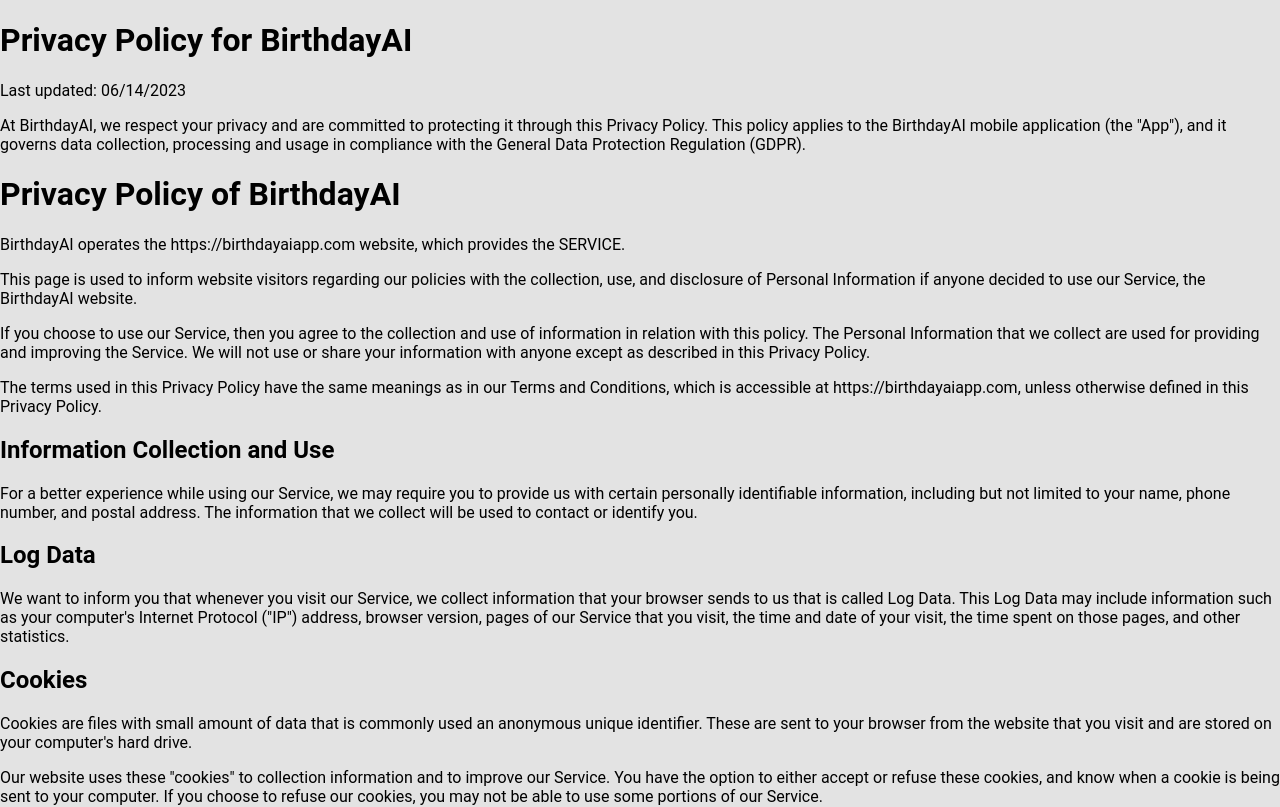
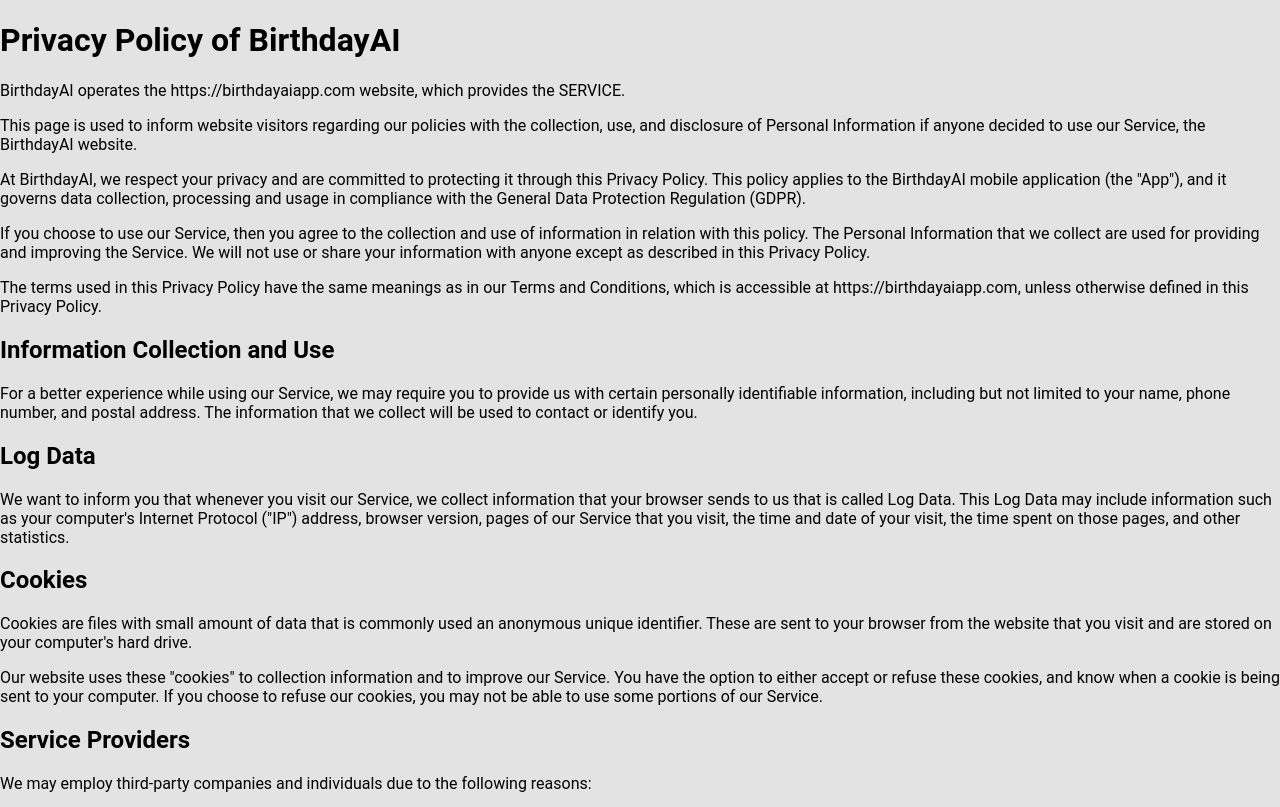
Before and after one commit to BirthdayAI/BirthdayAI-web-frontend, a React (Create React App) app: page /privacy in a window 1280 px wide. Shown: the top 807 px of the page. Built offline with nearby package versions, Linux system fonts and the light colour scheme; no server answers.

Commit message:
Privacy update

```diff
--- a/src/privacy/PrivacyPolicy.js
+++ b/src/privacy/PrivacyPolicy.js
@@ -2,16 +2,6 @@
 
 const PrivacyPolicy = () => (
   <div>
-    <h1>Privacy Policy for BirthdayAI</h1>
-    <p>Last updated: 06/14/2023</p>
-
-    <p>
-      At BirthdayAI, we respect your privacy and are committed to protecting it
-      through this Privacy Policy. This policy applies to the BirthdayAI mobile
-      application (the "App"), and it governs data collection, processing and
-      usage in compliance with the General Data Protection Regulation (GDPR).
-    </p>
-
     <h1>Privacy Policy of BirthdayAI</h1>
 
     <p>
@@ -23,6 +13,13 @@
       This page is used to inform website visitors regarding our policies with
       the collection, use, and disclosure of Personal Information if anyone
       decided to use our Service, the BirthdayAI website.
+    </p>
+
+    <p>
+      At BirthdayAI, we respect your privacy and are committed to protecting it
+      through this Privacy Policy. This policy applies to the BirthdayAI mobile
+      application (the "App"), and it governs data collection, processing and
+      usage in compliance with the General Data Protection Regulation (GDPR).
     </p>
 
     <p>
```
